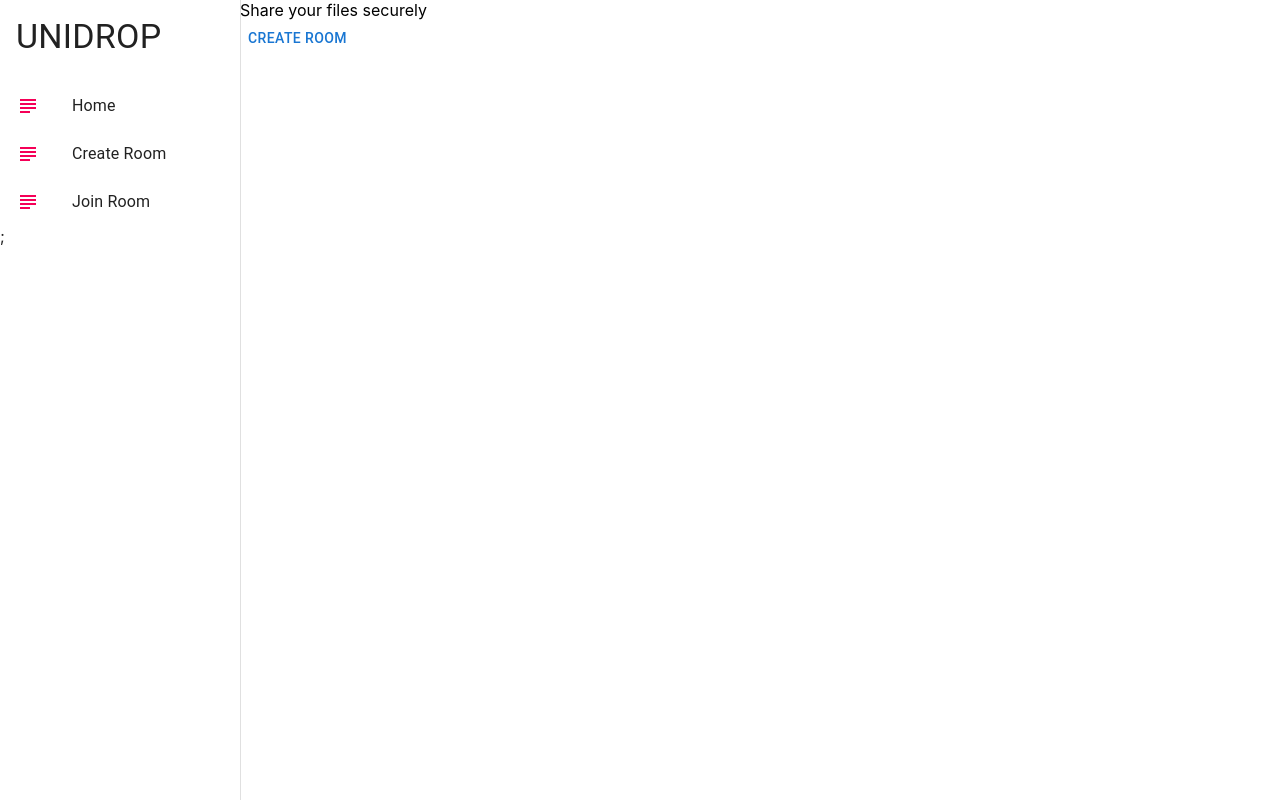
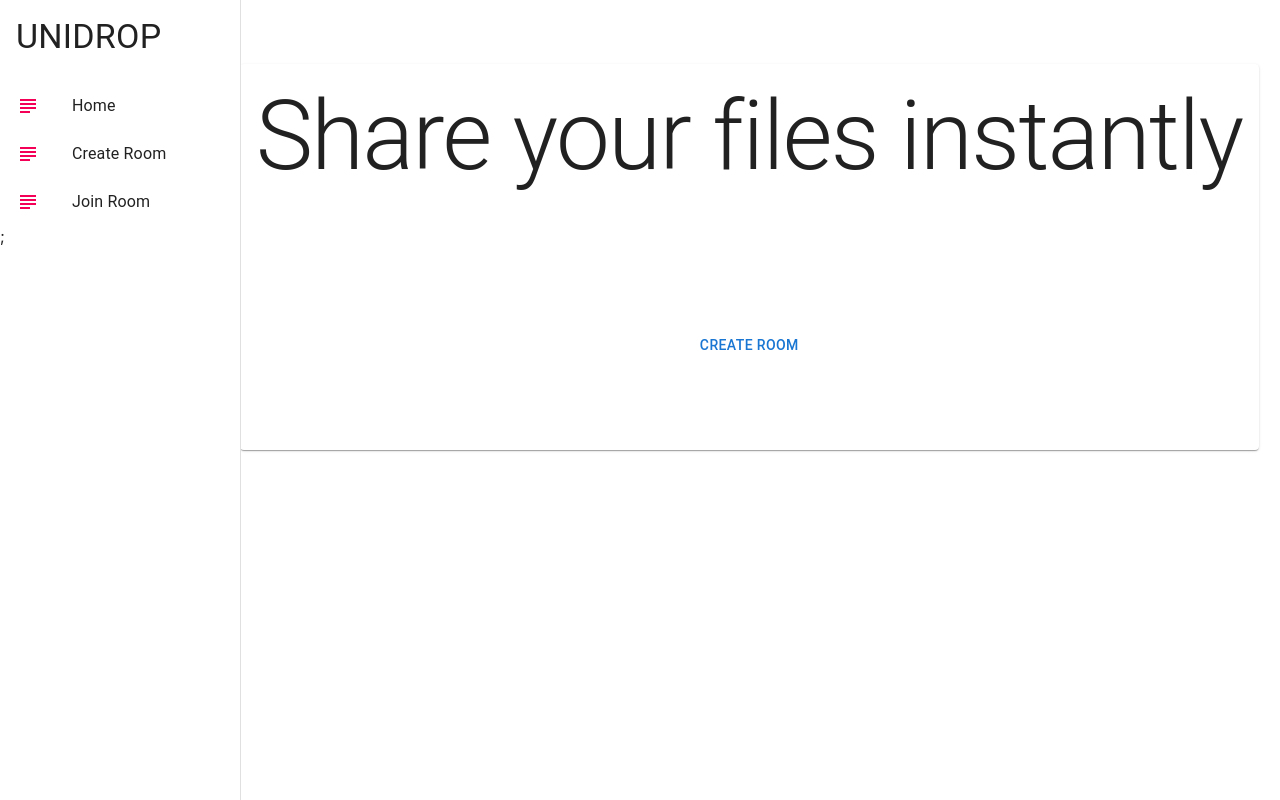
Before and after one commit to rtumalle0518/unidrop-web, a React (Create React App) app: page /create-room in a window 1280 px wide. Built offline with nearby package versions, Linux system fonts and the light colour scheme; no server answers.

Commit message:
added CreateRoomCard and centered it

```diff
--- /dev/null
+++ b/src/components/CreateRoomCard.tsx
@@ -0,0 +1,35 @@
+import { MouseEvent } from 'react';
+import { Button, Card, CardActions, CardContent, Typography, Box } from '@mui/material';
+import { styled } from '@mui/material/styles'
+
+type RoomCardProps = {
+    onClick: (event: MouseEvent) => void;
+}
+const StyledBox = styled(Box)`
+    display: flex;
+    align-items: center;
+    justify-content: center;
+    margins: auto;
+    padding-top: 64px;
+`
+const StyledButton = styled(Button)`
+    height: 80px;
+    width: 160px;
+`
+export const CreateRoomCard = ({ onClick }: RoomCardProps) => {
+  return (
+    <StyledBox>
+        <Card>
+            <CardContent>
+                <Typography variant='h1' gutterBottom>
+                    Share your files instantly
+                </Typography>
+            </CardContent>
+            {/* <Box sx={{ display: 'flex', alignItems: 'center', justifyContent: 'center', pl: 1, pb: 1 }}> */}
+            <StyledBox sx={{pb: 8}}>
+                <StyledButton onClick={onClick}>Create Room</StyledButton>
+            </StyledBox>
+        </Card>
+    </StyledBox>
+  )
+}
--- a/src/pages/CreateRoom.tsx
+++ b/src/pages/CreateRoom.tsx
@@ -3,6 +3,7 @@ import { Button } from '@mui/material';
 import { io } from 'socket.io-client';
 import { Room } from './Room';
 import { v4 as uuidv4 } from 'uuid';
+import { CreateRoomCard } from '../components/CreateRoomCard';
 
 const socket = io('http://localhost:4000');
 export const CreateRoom = () => {
@@ -46,9 +47,9 @@ export const CreateRoom = () => {
     <>
       {userWaiting ? <Room connected={userConnected} roomId={id} socket={socket}/> :
         <>
-          {/* Probably make this form its own component */}
-          <div>Share your files securely</div>
-          <Button onClick={handleClick}>Create Room</Button>
+          <CreateRoomCard onClick={handleClick} />
+          {/* <div>Share your files securely</div>
+          <Button onClick={handleClick}>Create Room</Button> */}
         </>
       }
     </>
```
